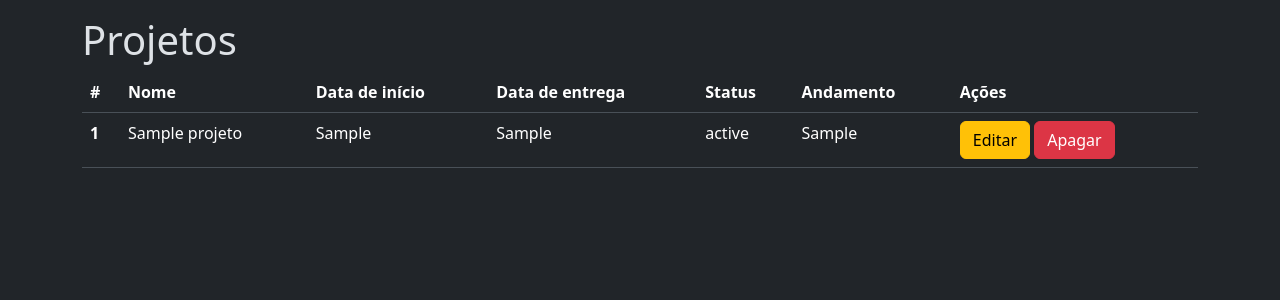
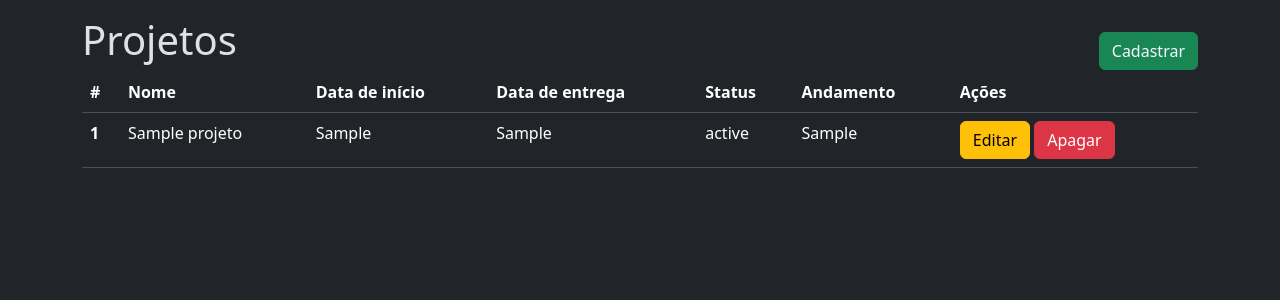
Before and after one commit to anazmaiaf/taskorganizer, a PHP site: page /projeto.php in a window 1280 px wide. Shown: the part 73-373 px from the top of the page. Run offline with PHP 8.4, Linux system fonts and the light colour scheme; the visitor is signed in with stand-in values (Sample User, id 1); tables that the repository leaves empty or names only in its code hold one stand-in row (values such as "Sample post").

Commit message:
first commit

```diff
--- a/projeto.php
+++ b/projeto.php
@@ -15,7 +15,10 @@
                     if(count($projetos) > 0){
                 ?>
                 <div class="container">
-                <h1>Projetos</h1>
+                <div class="d-flex justify-content-between">
+                    <h1>Projetos</h1>
+                    <button class="btn btn-success h-50 mt-3"><a href="crud/cadastrar_projetoform.php" class="text-decoration-none text-light">Cadastrar</a></button>
+                </div>
                 <div class="table-tarefas">
                 <table class="table table-hover">
                     <thead>
--- a/tarefa.php
+++ b/tarefa.php
@@ -18,7 +18,10 @@
                 <?php
                     if(count($tarefas) > 0){
                 ?>
-                <h1>Tarefas</h1>
+                <div class="d-flex justify-content-between">
+                    <h1>Tarefas</h1>
+                    <button class="btn btn-success h-50 mt-3"><a href="crud/cadastrar_tarefaform.php" class="text-decoration-none text-light">Cadastrar</a></button>
+                </div>
                 <div class="table-tarefas table-responsive">
                 <table class="table table-hover">
                     <thead>
--- a/templates/navbar.php
+++ b/templates/navbar.php
@@ -27,16 +27,16 @@
 
 <div class="offcanvas offcanvas-start" data-bs-backdrop="static" tabindex="-1" id="staticBackdrop" aria-labelledby="staticBackdropLabel">
   <div class="offcanvas-header">
-    <h5 class="offcanvas-title" id="staticBackdropLabel">Menu</h5>
+    <h3 class="offcanvas-title" id="staticBackdropLabel">Menu</h3>
     <button type="button" class="btn-close" data-bs-dismiss="offcanvas" aria-label="Close"></button>
   </div>
   <div class="offcanvas-body">
     <div>
-        <div>
-            <a href="projeto.php">Projetos</a>
+        <div class="mt-3">
+            <a href="projeto.php" class="text-decoration-none text-light fs-5">Projetos</a>
         </div>
-        <div>
-            <a href="tarefa.php">Tarefas</a>
+        <div class="mt-3">
+            <a href="tarefa.php" class="text-decoration-none text-light fs-5">Tarefas</a>
         </div>
     </div>
   </div>
```
Also changed, not shown: crud/cadastrar_projetoform.php (added), crud/cadastrar_tarefaform.php (added).
